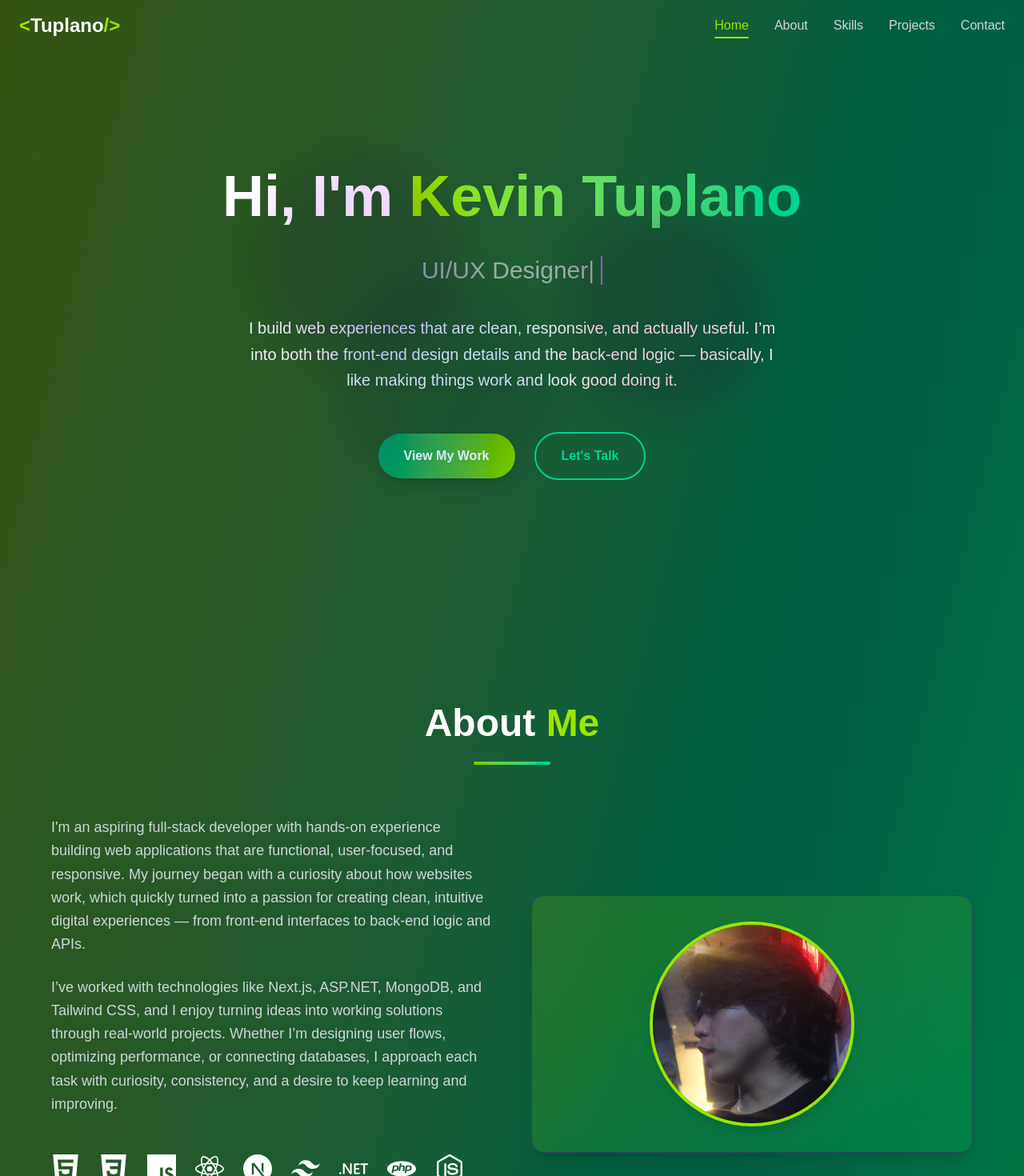
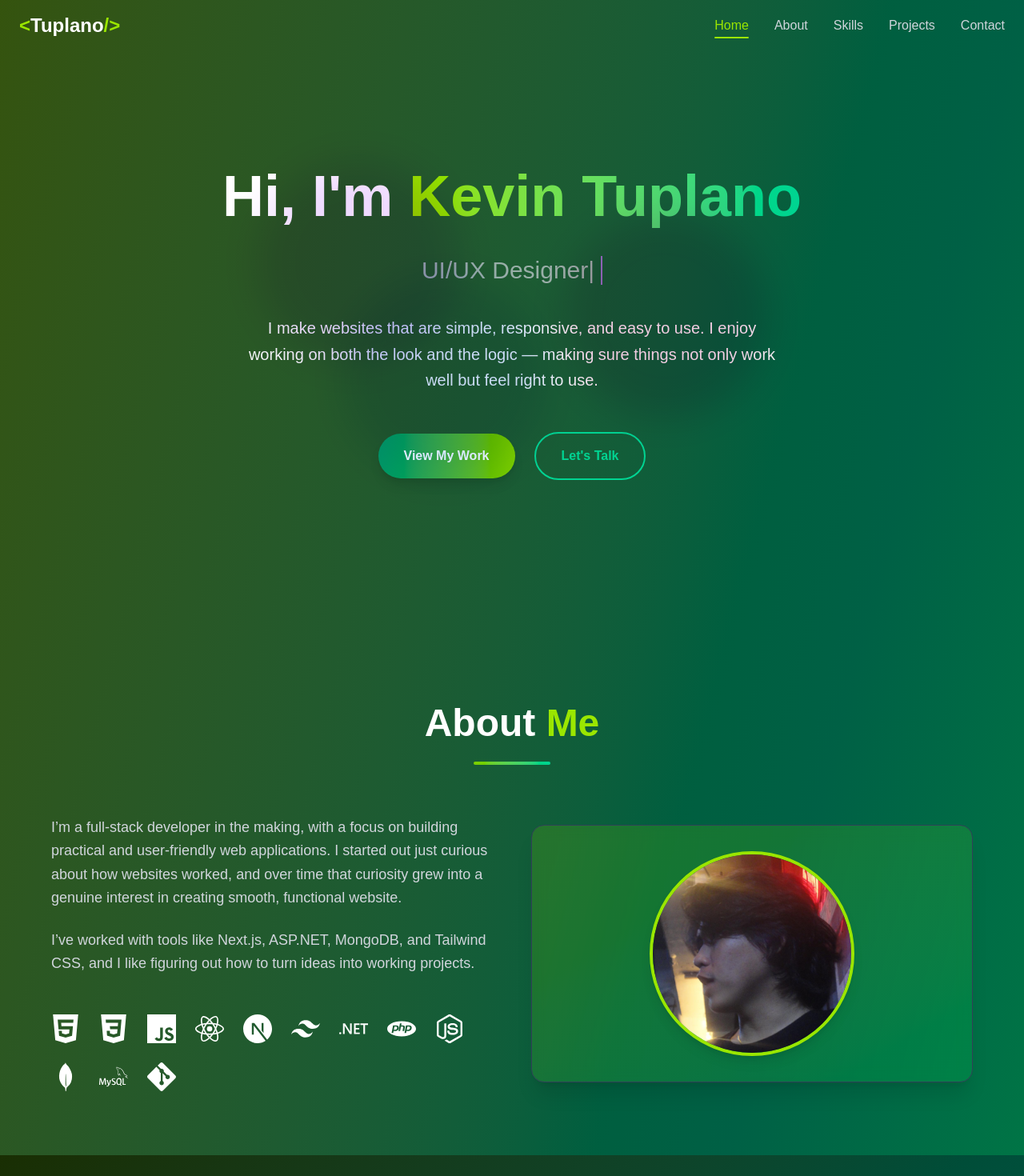
Before and after one commit to Tuplano/Portfolio, a Next.js app: page / in a window 1280 px wide. Shown: the top 1470 px of the page at 80% size. Built offline with nearby package versions, Linux system fonts and the light colour scheme.

Commit message:
minor changes

```diff
--- a/app/components/About.tsx
+++ b/app/components/About.tsx
@@ -30,21 +30,11 @@ export default function About() {
         <div className="grid md:grid-cols-2 gap-12 items-center">
           <div className="space-y-6">
             <p className="text-gray-300 text-lg leading-relaxed">
-              I'm an aspiring full-stack developer with hands-on experience
-              building web applications that are functional, user-focused, and
-              responsive. My journey began with a curiosity about how websites
-              work, which quickly turned into a passion for creating clean,
-              intuitive digital experiences — from front-end interfaces to
-              back-end logic and APIs.
+I’m a full-stack developer in the making, with a focus on building practical and user-friendly web applications. I started out just curious about how websites worked, and over time that curiosity grew into a genuine interest in creating smooth, functional website.
             </p>
 
             <p className="text-gray-300 text-lg leading-relaxed">
-              I’ve worked with technologies like Next.js, ASP.NET, MongoDB,
-              and Tailwind CSS, and I enjoy turning ideas into working solutions
-              through real-world projects. Whether I’m designing user flows,
-              optimizing performance, or connecting databases, I approach each
-              task with curiosity, consistency, and a desire to keep learning
-              and improving.
+I’ve worked with tools like Next.js, ASP.NET, MongoDB, and Tailwind CSS, and I like figuring out how to turn ideas into working projects.
             </p>
 
             <div className="flex flex-wrap gap-6 pt-6 text-white text-4xl">
--- a/app/components/Header.tsx
+++ b/app/components/Header.tsx
@@ -38,7 +38,7 @@ export default function Header() {
   const scrollToSection = (href: string) => {
     const element = document.getElementById(href.replace('#', ''))
     element?.scrollIntoView({ behavior: 'smooth' })
-    setIsMobileMenuOpen(false) // close menu on click
+    setIsMobileMenuOpen(false)
   }
 
   return (
@@ -55,7 +55,7 @@ export default function Header() {
             <span className="text-lime-400">{'/>'}</span>
           </div>
 
-          {/* Desktop Nav */}
+
           <ul className="hidden md:flex space-x-8">
             {navItems.map((item) => (
               <li key={item.label}>
@@ -76,7 +76,6 @@ export default function Header() {
             ))}
           </ul>
 
-          {/* Mobile Menu Button */}
           <button
             className="md:hidden text-white"
             onClick={() => setIsMobileMenuOpen(prev => !prev)}
--- a/app/components/Hero.tsx
+++ b/app/components/Hero.tsx
@@ -51,9 +51,9 @@ export default function Hero() {
         </div>
 
         <p className="text-xl text-gray-100 mb-12 leading-relaxed max-w-2xl mx-auto">
-          I build web experiences that are clean, responsive, and actually
-          useful. I’m into both the front-end design details and the back-end
-          logic — basically, I like making things work and look good doing it.
+I make websites that are simple, responsive, and easy to use. I enjoy working on both the look and the logic — making sure things not only work well but feel right to use.
+
+
         </p>
 
         <div className="flex flex-col sm:flex-row gap-6 justify-center items-center">
```
